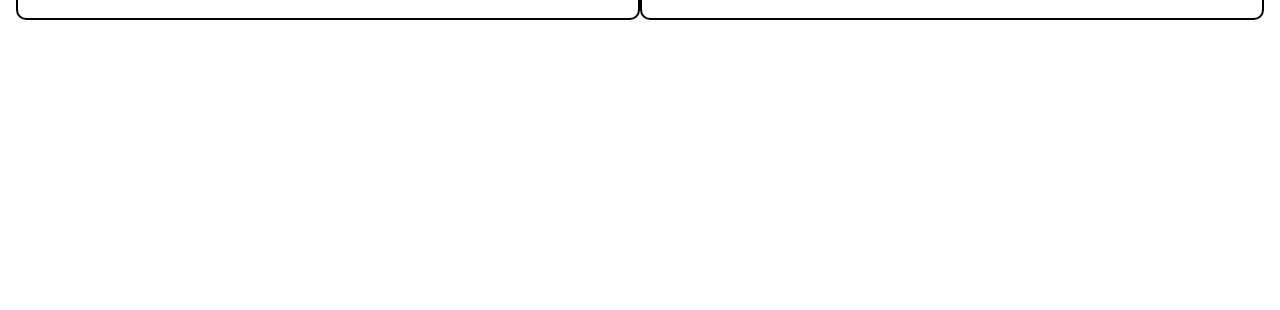
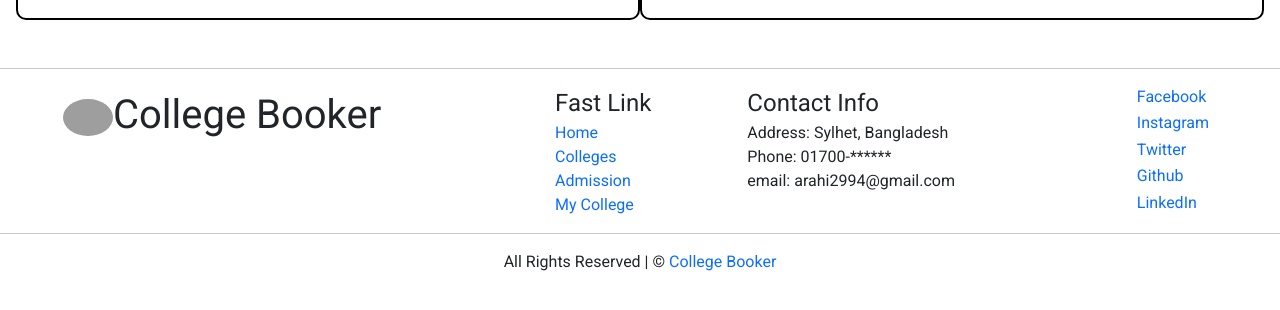
Before and after one commit to numanrahi/college-booker-client, a React (Vite) app: page / in a window 1280 px wide. Shown: the part 1918-2228 px from the top of the page. Before the commit the page ends 1938 px from the top, so only its background shows below. Built offline with nearby package versions, Linux system fonts and the light colour scheme; no server answers; grey boxes are pictures that could not be loaded.

Commit message:
footer added

```diff
--- a/src/Layout/HomeLayout.jsx
+++ b/src/Layout/HomeLayout.jsx
@@ -6,6 +6,7 @@
 import GallerySection from "../components/GallarySection/GallerySection";
 import ResearchSection from "../components/ResearchSection/ResearchSection";
 import SearchSection from "../components/SearchSection/SearchSection";
+import Footer from "../components/Footer/Footer";
 
 const HomeLayout = () => {
   return (
@@ -18,6 +19,7 @@
       <CollegeCard></CollegeCard>
       <GallerySection></GallerySection>
       <ResearchSection></ResearchSection>
+      <Footer></Footer>
     </div>
   );
 };
--- a/src/components/Admission/Admission.jsx
+++ b/src/components/Admission/Admission.jsx
@@ -1,12 +1,13 @@
 import React, { useEffect, useState } from "react";
 import TopNavbar from "../TopNavbar/TopNavbar";
 import AdmissionTable from "../AdmissionTable/AdmissionTable";
+import Footer from "../Footer/Footer";
 
 const Admission = () => {
   const [colleges, setColleges] = useState([]);
 
   useEffect(() => {
-    fetch("http://localhost:5000/colleges")
+    fetch("https://college-booker-server-ten.vercel.app/colleges")
       .then((res) => res.json())
       .then((data) => setColleges(data));
   }, []);
@@ -39,6 +40,7 @@
           </tbody>
         </table>
       </div>
+      <Footer></Footer>
     </div>
   );
 };
--- a/src/components/AdmissionTable/AdmissionTable.jsx
+++ b/src/components/AdmissionTable/AdmissionTable.jsx
@@ -9,7 +9,7 @@
       <td colSpan={2}>{colleges.admissionDate}</td>
 
       <td>
-        <Link className="text-decoration-none">
+        <Link to="/admission-form" className="text-decoration-none">
           <div className="btn btn-primary">Admission</div>
         </Link>
       </td>
--- a/src/components/AllColleges/AllColleges.jsx
+++ b/src/components/AllColleges/AllColleges.jsx
@@ -1,12 +1,13 @@
 import React, { useEffect, useState } from "react";
 import TopNavbar from "../TopNavbar/TopNavbar";
 import AllCollegesCard from "../AllCollegesCard/AllCollegesCard";
+import Footer from "../Footer/Footer";
 
 const AllColleges = () => {
   const [all_colleges, set_allColleges] = useState([]);
 
   useEffect(() => {
-    fetch("http://localhost:5000/colleges")
+    fetch("https://college-booker-server-ten.vercel.app/colleges")
       .then((res) => res.json())
       .then((data) => set_allColleges(data));
   }, []);
@@ -27,6 +28,7 @@
           ))}
         </div>
       </div>
+      <Footer></Footer>
     </div>
   );
 };
--- a/src/components/AllCollegesCard/AllCollegesCard.jsx
+++ b/src/components/AllCollegesCard/AllCollegesCard.jsx
@@ -5,7 +5,7 @@
   const [reviews, setReviews] = useState([]);
 
   useEffect(() => {
-    fetch("http://localhost:5000/reviews")
+    fetch("https://college-booker-server-ten.vercel.app/reviews")
       .then((res) => res.json())
       .then((data) => {
         const real_data = data.filter(
--- a/src/components/CollegeCard/CollegeCard.jsx
+++ b/src/components/CollegeCard/CollegeCard.jsx
@@ -5,7 +5,7 @@
   const [colleges, setColleges] = useState([]);
 
   useEffect(() => {
-    fetch("http://localhost:5000/colleges")
+    fetch("https://college-booker-server-ten.vercel.app/colleges")
       .then((res) => res.json())
       .then((data) => {
         const sortedColleges = data.sort((a, b) => b.researchHistory - a.researchHistory);
--- /dev/null
+++ b/src/components/Footer/Footer.css
@@ -0,0 +1,4 @@
+.nav-img{
+    width: 50px;
+    border-radius: 50%;
+}
--- /dev/null
+++ b/src/components/Footer/Footer.jsx
@@ -0,0 +1,91 @@
+import React from "react";
+import { Link } from "react-router-dom";
+import './Footer.css'
+
+const Footer = () => {
+  return (
+    <div className="my-5">
+      <hr />
+      <section className="d-flex justify-content-around">
+        <div>
+          <div className="fs-1">
+            <img
+              className="nav-img"
+              src="https://media.istockphoto.com/id/1249802610/vector/college-educational-institute-school-icon-design.jpg?s=612x612&w=0&k=20&c=MRtthPKs4faM2wRhVZbaeydb0i98UkBcDm6GB4HOTa4="
+              alt=""
+            />
+            College Booker
+          </div>
+        </div>
+        <div className="d-flex">
+          <div className="mx-5">
+            <div className="fs-4">Fast Link</div>
+            <div className="d-grid">
+              <Link className="text-decoration-none" to="/">
+                Home
+              </Link>
+              <Link className="text-decoration-none" to="/colleges">
+                Colleges
+              </Link>
+              <Link className="text-decoration-none" to="/admission">
+                Admission
+              </Link>
+              <Link className="text-decoration-none" to="/">
+                My College
+              </Link>
+            </div>
+          </div>
+          <div className="mx-5">
+            <div className="fs-4">Contact Info</div>
+            <div className="d-grid">
+              <div>Address: Sylhet, Bangladesh</div>
+              <div>Phone: 01700-******</div>
+              <div>email: arahi2994@gmail.com</div>
+            </div>
+          </div>
+        </div>
+        <div className="d-grid">
+          <Link
+            className="px-2 text-decoration-none"
+            to="https://web.facebook.com/RahiX2020"
+          >
+            Facebook
+          </Link>
+          <Link
+            className="px-2 text-decoration-none"
+            to="https://www.instagram.com/abdullah_al_numan_rahi/"
+          >
+            Instagram
+          </Link>
+          <Link
+            className="px-2 text-decoration-none"
+            to="https://twitter.com/numan_rahi08"
+          >
+            Twitter
+          </Link>
+          <Link
+            className="px-2 text-decoration-none"
+            to="https://github.com/numanrahi"
+          >
+            Github
+          </Link>
+          <Link
+            className="px-2 text-decoration-none"
+            to="https://www.linkedin.com/in/abdullah-al-numan-rahi-610611249/"
+          >
+            LinkedIn
+          </Link>
+        </div>
+      </section>
+      <hr />
+      <section className="d-flex justify-content-between">
+        <div className="mx-5 mx-auto">
+          All Rights Reserved | &copy;{" "}
+          <span className="text-primary">College Booker</span>
+        </div>
+      </section>
+    </div>
+  );
+};
+
+export default Footer;
--- a/src/main.jsx
+++ b/src/main.jsx
@@ -13,6 +13,7 @@
 import AuthProvider from "./Providers/AuthProvider.jsx";
 import AllColleges from "./components/AllColleges/AllColleges.jsx";
 import Admission from "./components/Admission/Admission.jsx";
+import AdmissionForm from "./components/AdmissionForm/AdmissionForm.jsx";
 
 const router = createBrowserRouter([
   {
@@ -26,6 +27,10 @@
   {
     path: '/admission',
     element: <Admission></Admission>
+  },
+  {
+    path:"/admission-form",
+    element: <AdmissionForm></AdmissionForm>
   },
   {
     path: "/login",
```
Also changed, not shown: src/components/AdmissionForm/AdmissionForm.jsx (added, +114 -0 lines).
